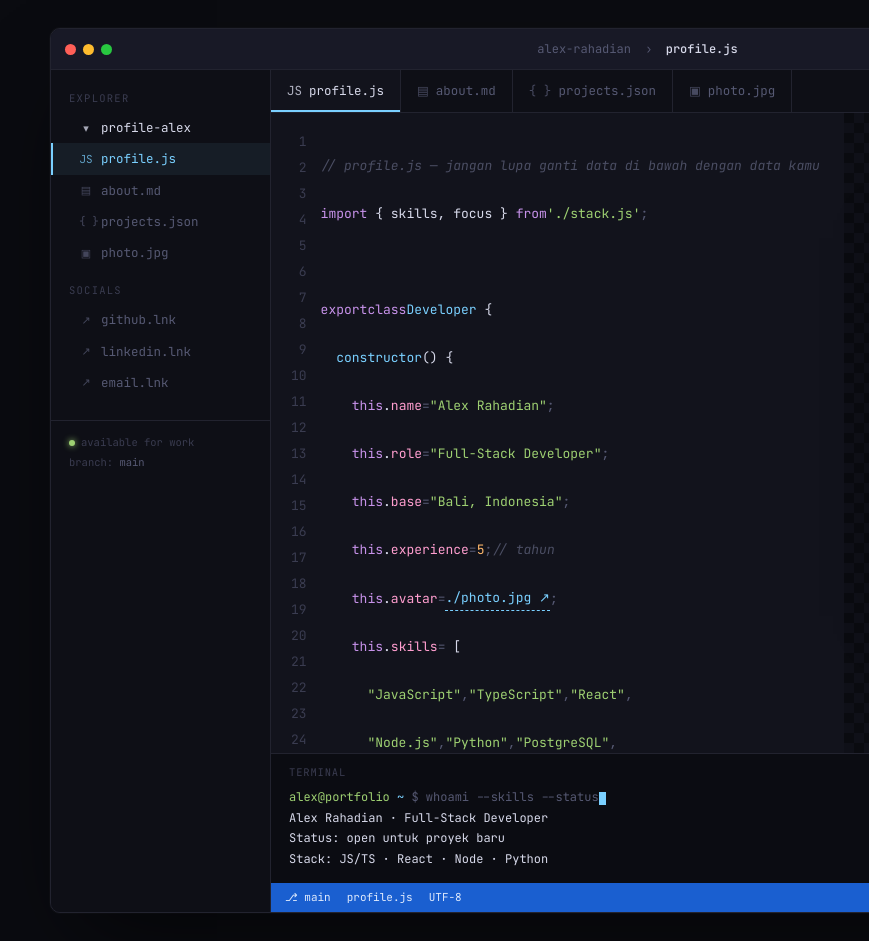
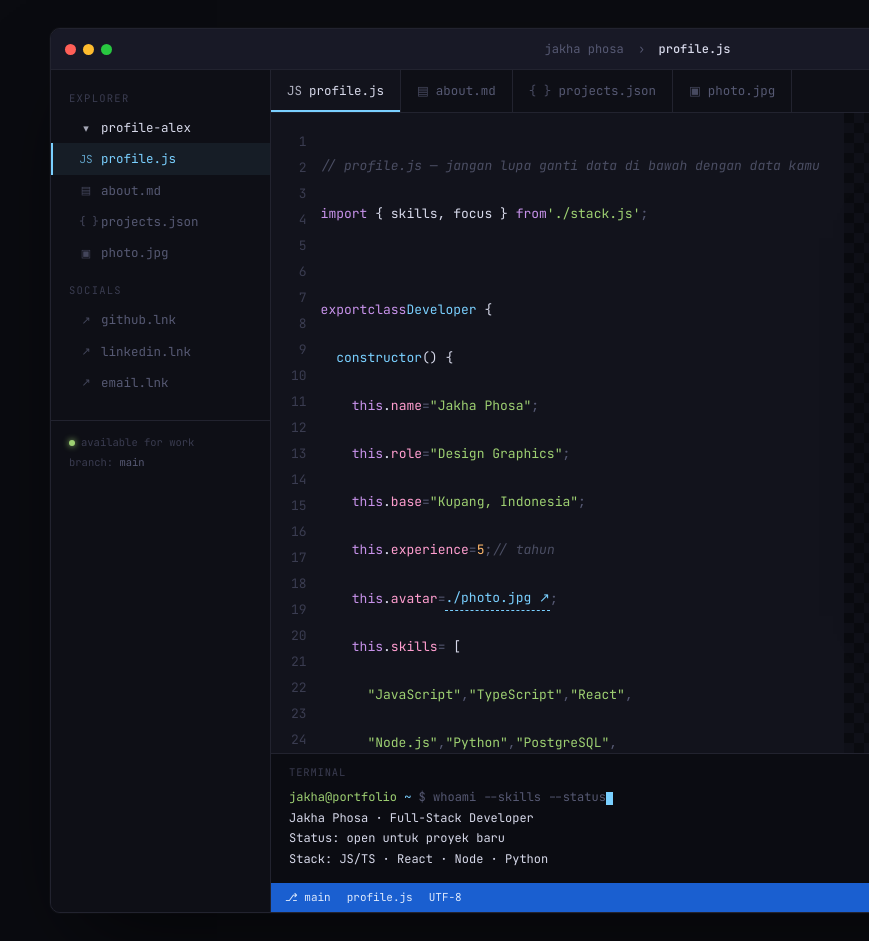
Before and after one commit to phosajakha/profile, a plain HTML site: page index.html in a window 1280 px wide. Shown: the full height of the page, 0-869 px from the left. Drawn offline with Linux system fonts and the light colour scheme.

Commit message:
Update index.html

```diff
--- a/index.html
+++ b/index.html
@@ -344,7 +344,7 @@
     <div class="dots">
       <div class="dot r"></div><div class="dot y"></div><div class="dot g"></div>
     </div>
-    <div class="path">alex-rahadian &nbsp;›&nbsp; <b id="crumb">profile.js</b></div>
+    <div class="path">jakha phosa &nbsp;›&nbsp; <b id="crumb">profile.js</b></div>
     <div style="width:52px"></div>
   </div>
 
@@ -392,9 +392,9 @@
 <div class="line">&nbsp;</div>
 <div class="line"><span class="k">export</span> <span class="k">class</span> <span class="fn">Developer</span> {</div>
 <div class="line">&nbsp;&nbsp;<span class="fn">constructor</span>() {</div>
-<div class="line">&nbsp;&nbsp;&nbsp;&nbsp;<span class="k">this</span>.<span class="p">name</span> <span class="punct">=</span> <span class="s">"Alex Rahadian"</span><span class="punct">;</span></div>
-<div class="line">&nbsp;&nbsp;&nbsp;&nbsp;<span class="k">this</span>.<span class="p">role</span> <span class="punct">=</span> <span class="s">"Full-Stack Developer"</span><span class="punct">;</span></div>
-<div class="line">&nbsp;&nbsp;&nbsp;&nbsp;<span class="k">this</span>.<span class="p">base</span> <span class="punct">=</span> <span class="s">"Bali, Indonesia"</span><span class="punct">;</span></div>
+<div class="line">&nbsp;&nbsp;&nbsp;&nbsp;<span class="k">this</span>.<span class="p">name</span> <span class="punct">=</span> <span class="s">"Jakha Phosa"</span><span class="punct">;</span></div>
+<div class="line">&nbsp;&nbsp;&nbsp;&nbsp;<span class="k">this</span>.<span class="p">role</span> <span class="punct">=</span> <span class="s">"Design Graphics"</span><span class="punct">;</span></div>
+<div class="line">&nbsp;&nbsp;&nbsp;&nbsp;<span class="k">this</span>.<span class="p">base</span> <span class="punct">=</span> <span class="s">"Kupang, Indonesia"</span><span class="punct">;</span></div>
 <div class="line">&nbsp;&nbsp;&nbsp;&nbsp;<span class="k">this</span>.<span class="p">experience</span> <span class="punct">=</span> <span class="n">5</span><span class="punct">;</span> <span class="c">// tahun</span></div>
 <div class="line">&nbsp;&nbsp;&nbsp;&nbsp;<span class="k">this</span>.<span class="p">avatar</span> <span class="punct">=</span> <span class="avatar-link" data-tab="photo">./photo.jpg ↗</span><span class="punct">;</span></div>
 <div class="line">&nbsp;&nbsp;&nbsp;&nbsp;<span class="k">this</span>.<span class="p">skills</span> <span class="punct">=</span> [</div>
@@ -418,8 +418,8 @@
         <!-- PANE: about.md -->
         <div class="pane md-pane" id="pane-about">
           <h1><span class="h">#</span> Tentang Saya</h1>
-          <div class="role">Full-Stack Developer · Bali, Indonesia</div>
-          <p>Saya <b>Alex Rahadian</b>, developer dengan fokus membangun produk web dari sisi backend sampai antarmuka. Suka merapikan sistem yang berantakan jadi kode yang mudah dibaca — dan sebaliknya, membuat antarmuka yang enak dipakai dari sistem yang rumit.</p>
+          <div class="role">Design Graphics · Kupang, Indonesia</div>
+          <p>Saya <b>Jakha Rama Phosa</b>, developer dengan fokus membangun produk web dari sisi backend sampai antarmuka. Suka merapikan sistem yang berantakan jadi kode yang mudah dibaca — dan sebaliknya, membuat antarmuka yang enak dipakai dari sistem yang rumit.</p>
           <p>Lima tahun terakhir banyak menangani produk berskala kecil-menengah: dashboard internal, aplikasi mobile-first, dan integrasi API pihak ketiga. Senang bekerja di tim kecil yang gerak cepat.</p>
           <p><b>Fokus saat ini:</b></p>
           <div class="tag-row">
@@ -453,7 +453,7 @@
       <!-- TERMINAL -->
       <div class="terminal">
         <div class="term-head"><span>TERMINAL</span><span>bash</span></div>
-        <div class="term-line"><span class="prompt">alex@portfolio</span> <span class="path2">~</span> $ <span id="typed"></span><span id="term-cursor"></span></div>
+        <div class="term-line"><span class="prompt">jakha@portfolio</span> <span class="path2">~</span> $ <span id="typed"></span><span id="term-cursor"></span></div>
         <div class="term-out" id="termOut"></div>
       </div>
 
@@ -557,7 +557,7 @@
   const typedEl = document.getElementById('typed');
   const outEl = document.getElementById('termOut');
   const cmd = 'whoami --skills --status';
-  const output = 'Alex Rahadian · Full-Stack Developer\nStatus: open untuk proyek baru\nStack: JS/TS · React · Node · Python';
+  const output = 'Jakha Phosa · Full-Stack Developer\nStatus: open untuk proyek baru\nStack: JS/TS · React · Node · Python';
   let i=0;
   function typeCmd(){
     if(i<=cmd.length){
```
